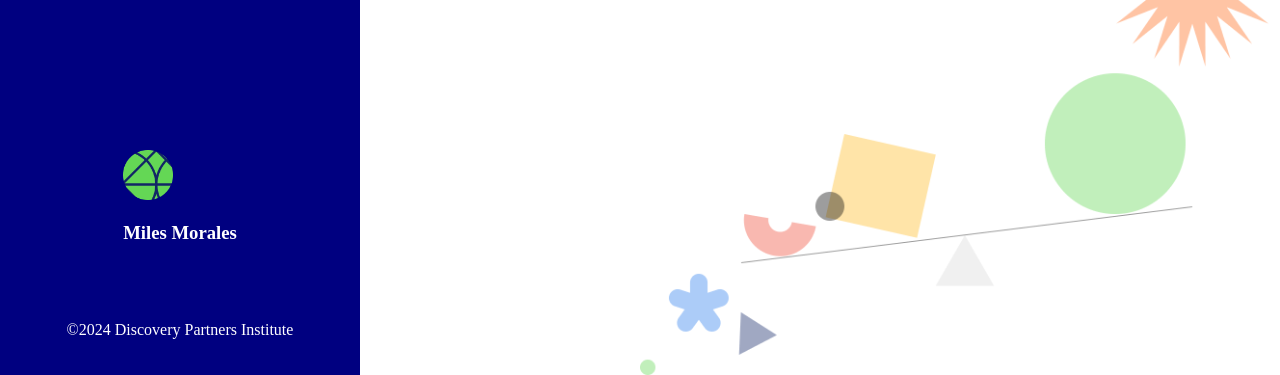
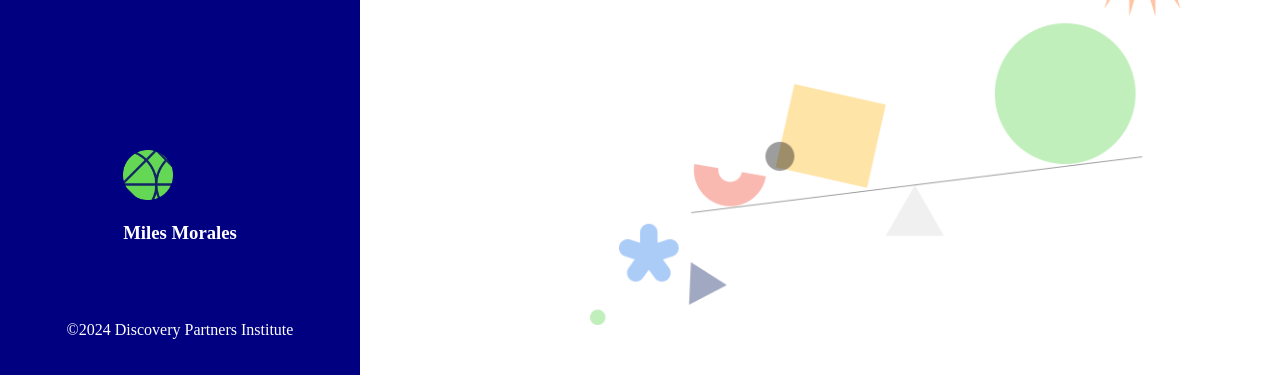
Before and after one commit to brendareyes-techprep/take_home_assignment, a website: page index.html in a window 1280 px wide. Shown: the part 425-800 px from the top of the page. Drawn offline with Linux system fonts and the light colour scheme.

Commit message:
moving background

```diff
--- a/styles.css
+++ b/styles.css
@@ -1,7 +1,7 @@
 body {
     background-image: url(assets/illustration.png);
     background-color: white;
-    background-position: right bottom;
+    background-position: bottom 50px right 50px;
     background-repeat: no-repeat;
     background-size: 50%;
     height: 100vh;
```
